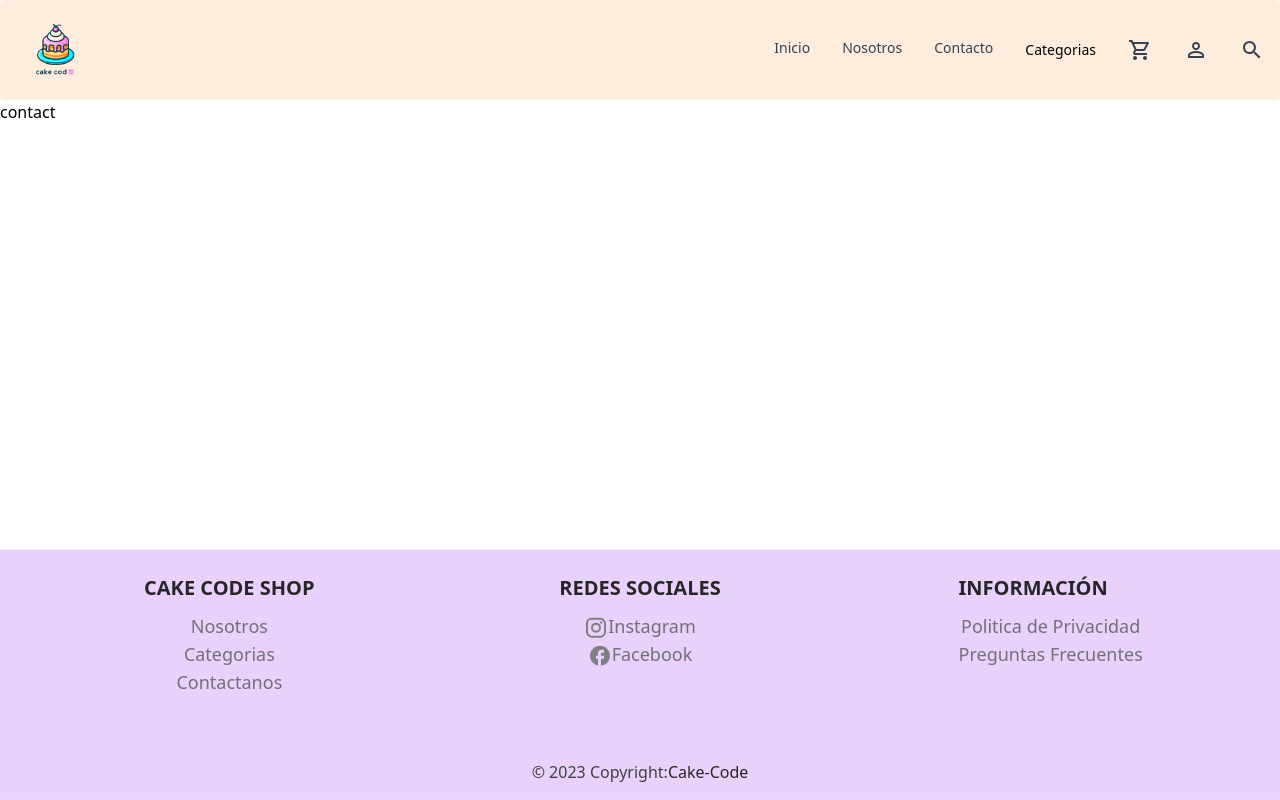
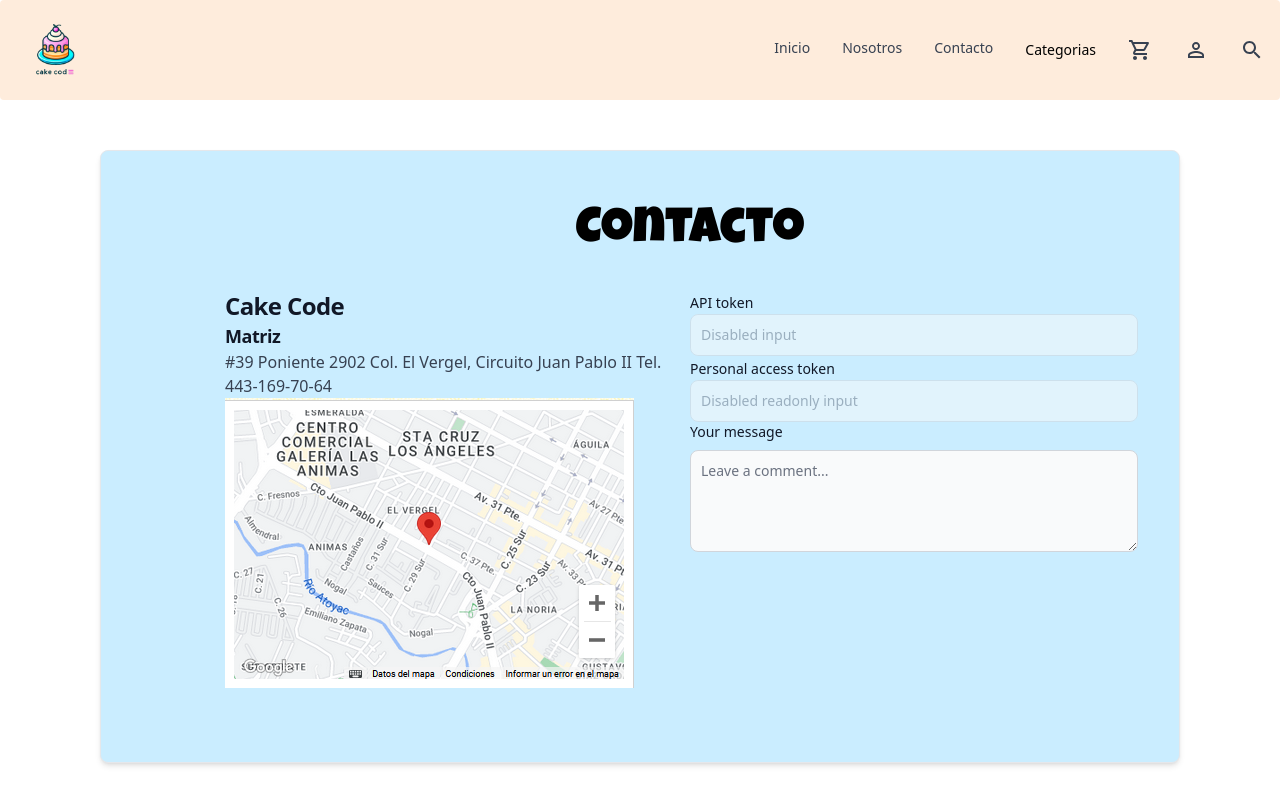
Before and after one commit to BryanTevillo/cake-code, a Next.js app: page /contact in a window 1280 px wide. Shown: the top 800 px of the page. Built offline with nearby package versions, Linux system fonts and the light colour scheme.

Commit message:
Se inicia el desarrollo del código para la página de Contacto

```diff
--- a/src/app/contact/page.jsx
+++ b/src/app/contact/page.jsx
@@ -1,9 +1,103 @@
+"use client";
+
+import { Label, TextInput } from "flowbite-react";
+import { Card } from "flowbite-react";
+const luckiestguy = Luckiest_Guy({ subsets: ["latin"], weight: ["400"] });
+import { Open_Sans, Luckiest_Guy } from "next/font/google";
+import imgDireccion from "../../../public/direccion.png";
+import Image from "next/image";
+
 function page() {
   return (
     <div>
-      <h1>contact</h1>
+      <Card
+        style={{
+          marginLeft: 100,
+          marginRight: 100,
+          marginTop: 50,
+          marginBottom: 50,
+        }}
+        className="bg-blue_card sm:h-full"
+      >
+        <div
+          className="sm:max-w"
+          style={{
+            marginLeft: 100,
+            marginBottom: 50,
+          }}
+        >
+          <h1 className={luckiestguy.className} id="titulo">
+            Contacto
+          </h1>
+          <div className="grid md:grid-cols-2 sm:grid-cols-1">
+            <div>
+              <h2 className="text-2xl font-bold tracking-tight text-gray-900 dark:text-white">
+                Cake Code
+              </h2>
+              <h4 className="text-lg font-bold tracking-tight text-gray-900 dark:text-white">
+                Matriz
+              </h4>
+              <p className="font-normal text-gray-700 dark:text-gray-400">
+                #39 Poniente 2902 Col. El Vergel, Circuito Juan Pablo II Tel.
+                443-169-70-64
+              </p>
+              <Image src={imgDireccion} alt="Dirección de matriz" />
+            </div>
+            <div
+              className="md:m-50 sm:m-100"
+              // style={{
+              //   marginLeft: 50,
+              //   marginBottom: 50,
+              //   //marginTop: 50,
+              // }}
+            >
+              <div className="flex max-w-md flex-col gap-4 ">
+                <div>
+                  <div>
+                    {" "}
+                    <Label htmlFor="disabledInput1">API token</Label>
+                    <TextInput
+                      type="text"
+                      id="disabledInput1"
+                      placeholder="Disabled input"
+                      disabled
+                    />
+                  </div>
+                  <div>
+                    <Label htmlFor="disabledInput2">
+                      Personal access token
+                    </Label>
+                    <TextInput
+                      type="text"
+                      id="disabledInput2"
+                      placeholder="Disabled readonly input"
+                      disabled
+                      readOnly
+                    />
+                  </div>
+                  <label
+                    for="message"
+                    class="block mb-2 text-sm font-medium text-gray-900 dark:text-white"
+                  >
+                    Your message
+                  </label>
+                  <textarea
+                    id="message"
+                    rows="4"
+                    class="block p-2.5 w-full text-sm text-gray-900 bg-gray-50 rounded-lg border border-gray-300 focus:ring-blue-500 focus:border-blue-500 dark:bg-gray-700 dark:border-gray-600 dark:placeholder-gray-400 dark:text-white dark:focus:ring-blue-500 dark:focus:border-blue-500"
+                    placeholder="Leave a comment..."
+                  ></textarea>
+                </div>
+              </div>
+            </div>
+          </div>
+        </div>
+      </Card>
     </div>
   );
 }
 
 export default page;
+
+//className="grid md:grid-cols-2"
+//className="justify-selft-center"
```
Also changed, not shown: public/direccion.png (added).
